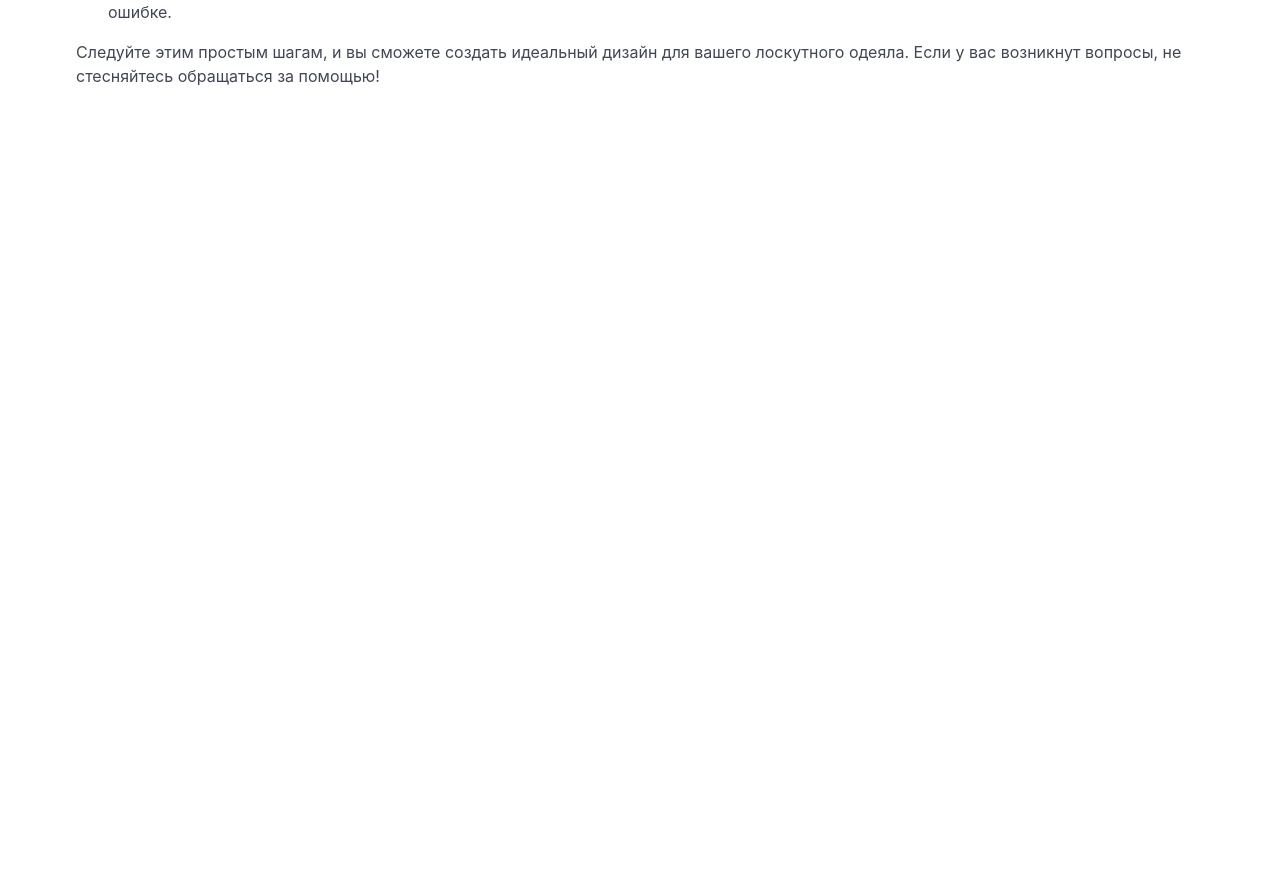
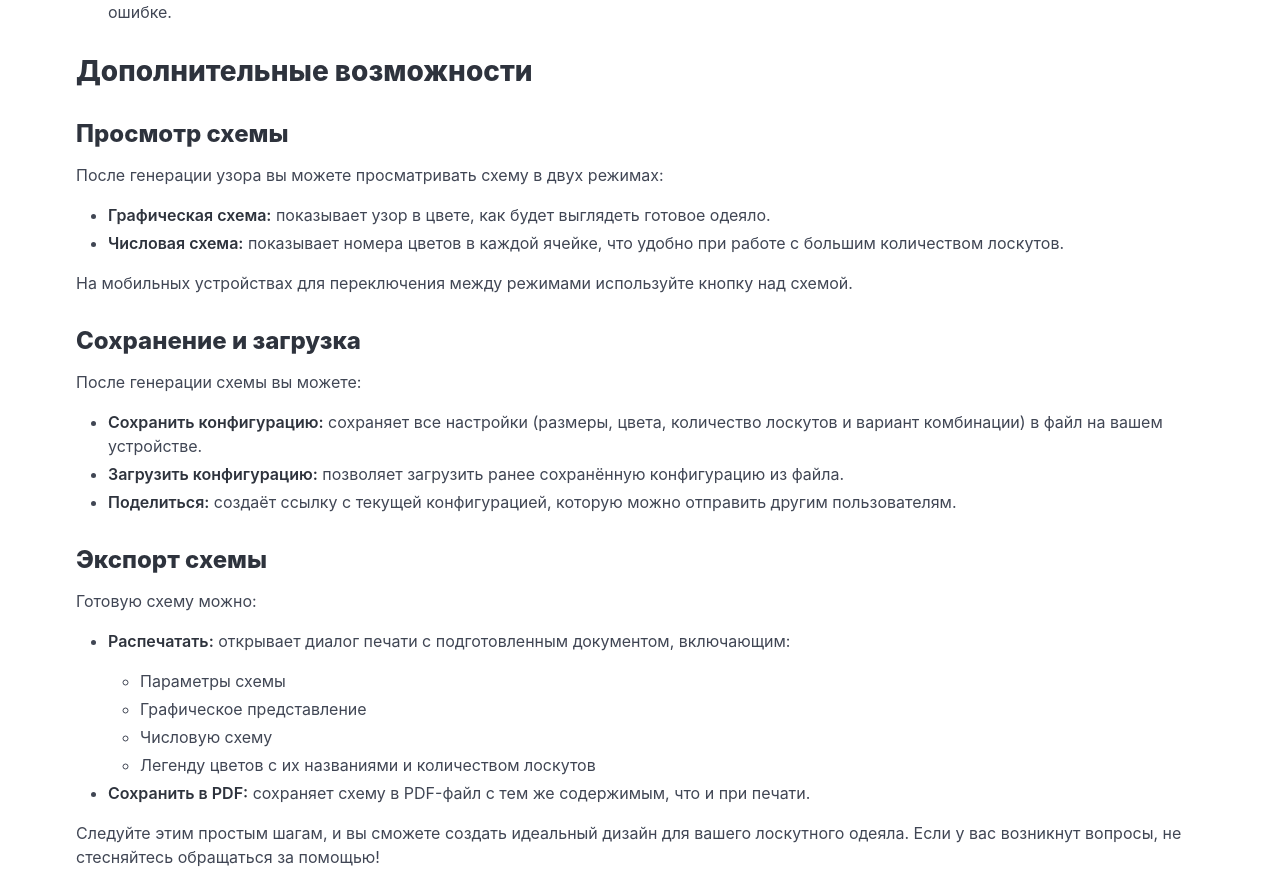
Before and after one commit to abyrate/blanket-front, a Vue app: page /help in a window 1280 px wide. Shown: the part 523-1408 px from the top of the page. Before the commit the page ends 800 px from the top, so only its background shows below. Built offline with nearby package versions, Linux system fonts and the light colour scheme.

Commit message:
Обновлена справка

```diff
--- a/src/views/Help.vue
+++ b/src/views/Help.vue
@@ -24,7 +24,7 @@
             <li>
                 <strong>Установите вариант комбинации:</strong>
                 <br>
-                Введите число в поле «Вариант комбинации (seed)». Это значение влияет на расположение лоскутов и позволяет воспроизвести узор при повторном вводе.
+                Введите число в поле «Вариант комбинации (seed)». Это значение влияет на расположение лоскутов и позволяет воспроизвести узор при повторном вводе. Если включить опцию "Не менять", значение не будет обновляться при генерации.
             </li>
             <li>
                 <strong>Генерация узора:</strong>
@@ -33,6 +33,52 @@
             </li>
         </ol>
 
+        <h2>Дополнительные возможности</h2>
+        <h3>Просмотр схемы</h3>
+        <p>
+            После генерации узора вы можете просматривать схему в двух режимах:
+        </p>
+        <ul>
+            <li><strong>Графическая схема:</strong> показывает узор в цвете, как будет выглядеть готовое одеяло.</li>
+            <li><strong>Числовая схема:</strong> показывает номера цветов в каждой ячейке, что удобно при работе с большим количеством лоскутов.</li>
+        </ul>
+        <p>На мобильных устройствах для переключения между режимами используйте кнопку над схемой.</p>
+
+        <h3>Сохранение и загрузка</h3>
+        <p>
+            После генерации схемы вы можете:
+        </p>
+        <ul>
+            <li>
+                <strong>Сохранить конфигурацию:</strong> сохраняет все настройки (размеры, цвета, количество лоскутов и вариант комбинации) в файл на вашем устройстве.
+            </li>
+            <li>
+                <strong>Загрузить конфигурацию:</strong> позволяет загрузить ранее сохранённую конфигурацию из файла.
+            </li>
+            <li>
+                <strong>Поделиться:</strong> создаёт ссылку с текущей конфигурацией, которую можно отправить другим пользователям.
+            </li>
+        </ul>
+
+        <h3>Экспорт схемы</h3>
+        <p>
+            Готовую схему можно:
+        </p>
+        <ul>
+            <li>
+                <strong>Распечатать:</strong> открывает диалог печати с подготовленным документом, включающим:
+                <ul>
+                    <li>Параметры схемы</li>
+                    <li>Графическое представление</li>
+                    <li>Числовую схему</li>
+                    <li>Легенду цветов с их названиями и количеством лоскутов</li>
+                </ul>
+            </li>
+            <li>
+                <strong>Сохранить в PDF:</strong> сохраняет схему в PDF-файл с тем же содержимым, что и при печати.
+            </li>
+        </ul>
+
         <p>
             Следуйте этим простым шагам, и вы сможете создать идеальный дизайн для вашего лоскутного одеяла. Если у вас возникнут вопросы, не стесняйтесь обращаться за помощью!
         </p>
```
